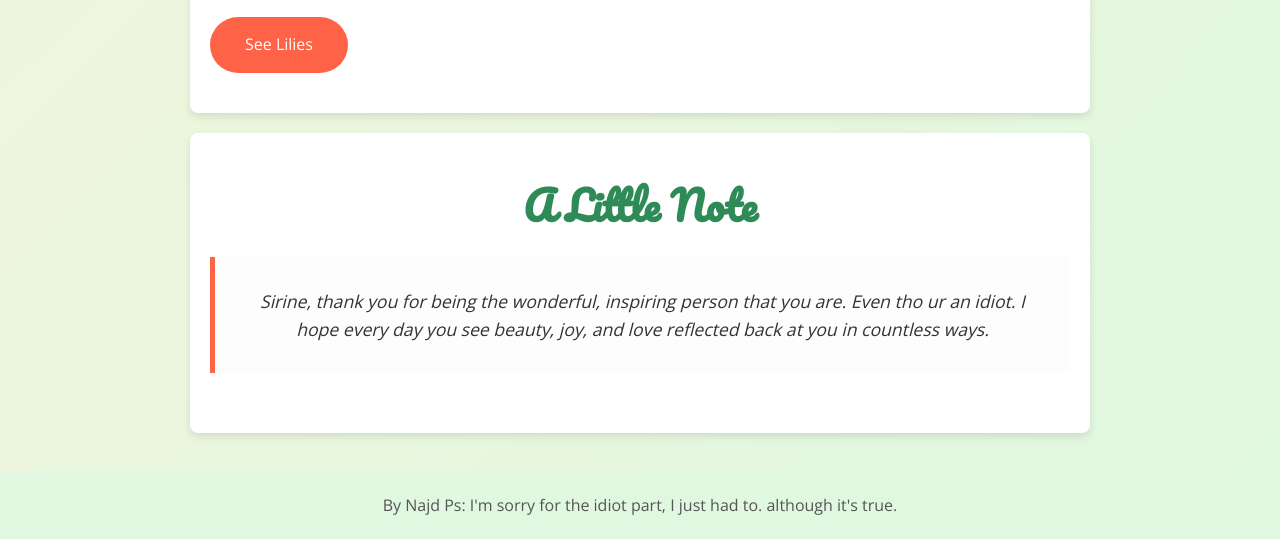
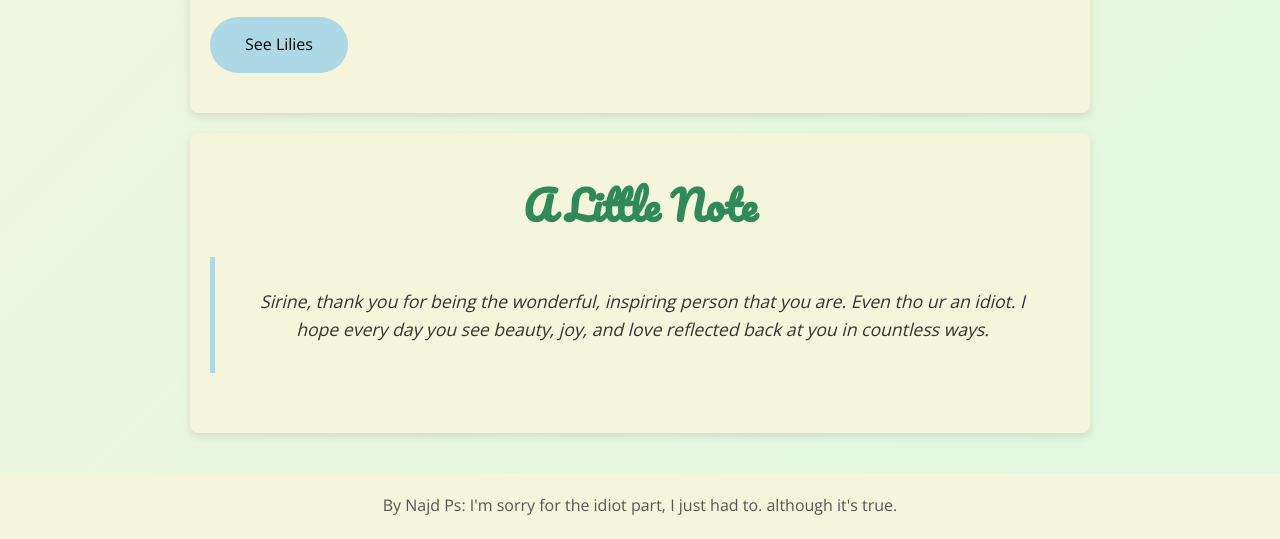
Before and after one commit to Najdoodle/sirine, a plain HTML site: page index.html in a window 1280 px wide. Shown: the part 700-1239 px from the top of the page. Drawn offline with nearby package versions, Linux system fonts and the light colour scheme.

Commit message:
index.html

```diff
--- a/index.html
+++ b/index.html
@@ -57,7 +57,7 @@
       padding: 40px 20px;
       margin: 20px auto;
       max-width: 900px;
-      background: #fff;
+      background: beige;
       border-radius: 8px;
       box-shadow: 0 4px 8px rgba(0,0,0,0.1);
     }
@@ -78,29 +78,29 @@
       display: inline-block;
       padding: 15px 35px;
       font-size: 1em;
-      color: #fff;
-      background-color: #ff6347;
+      color: black;
+      background-color: lightblue;
       border: none;
       border-radius: 50px;
       text-decoration: none;
       transition: background-color 0.3s ease, transform 0.3s ease;
     }
     .button:hover {
-      background-color: #ff3b2f;
+      background-color: lightblue;
       transform: translateY(-3px);
     }
     /* Personal Message Section */
     .message {
-      background: #fdfdfd;
+      background: beige;
       padding: 30px;
-      border-left: 5px solid #ff6347;
+      border-left: 5px solid lightblue;
       font-style: italic;
     }
     /* Footer */
     footer {
       text-align: center;
       padding: 20px;
-      background: #e0f8e0;
+      background: beige;
       color: #555;
       margin-top: 40px;
     }
```
